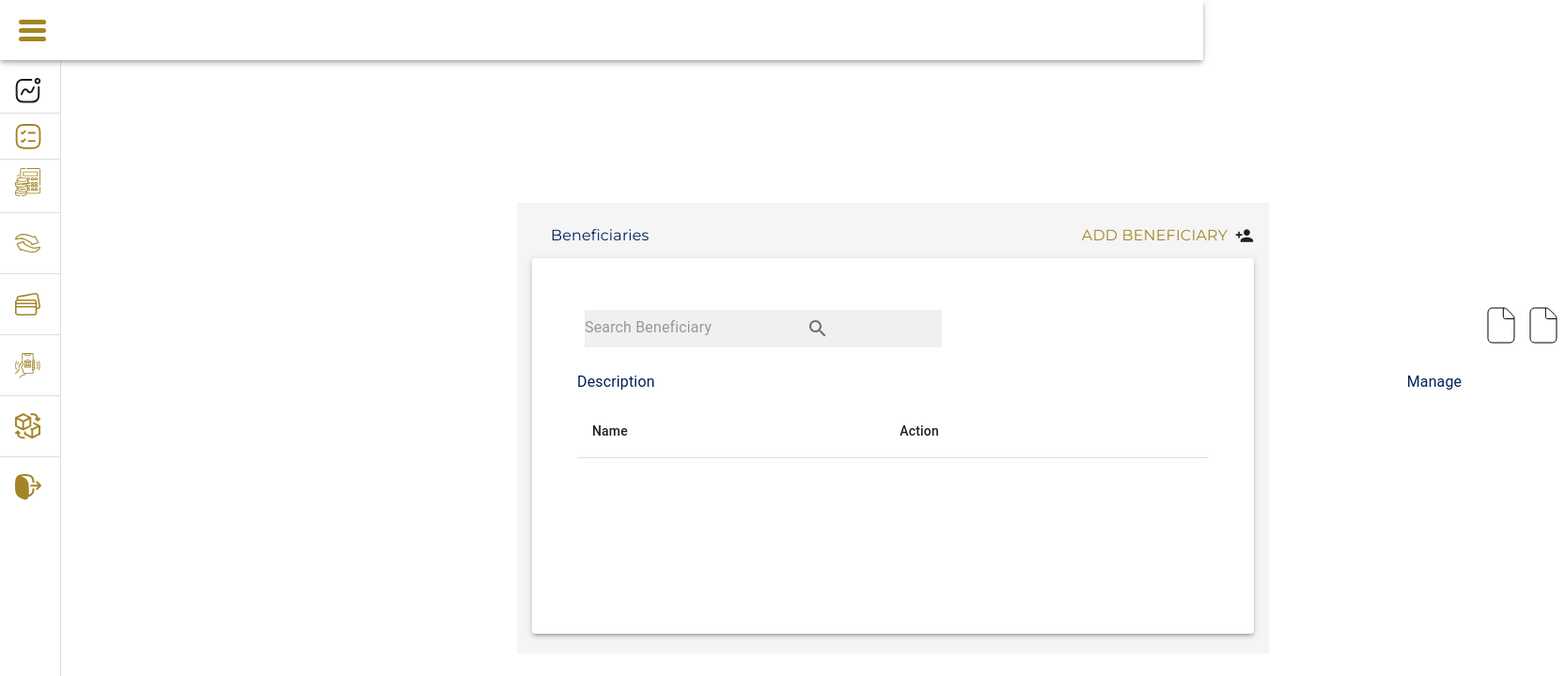
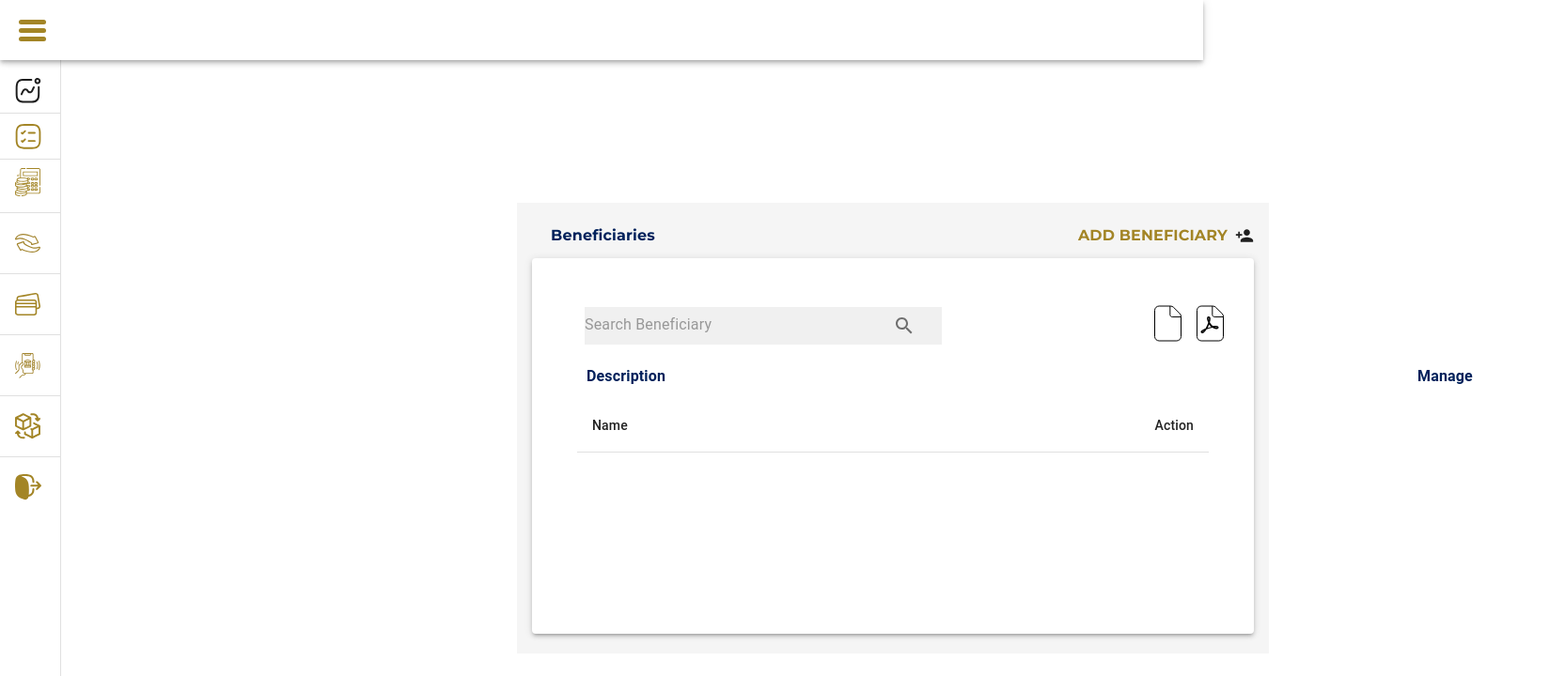
Before and after one commit to Equity-Afya/victoria-bank, a React (Vite) app: page /ManageBeneficiaries in a window 1280 px wide. Shown: the top 720 px of the page at 94% size, 1665 px wide, since content can reach past the window. Built offline with nearby package versions, Linux system fonts and the light colour scheme.

Commit message:
resolved conflicts

```diff
--- a/src/Pages/ManageBeneficiariesPage.jsx
+++ b/src/Pages/ManageBeneficiariesPage.jsx
@@ -1,6 +1,6 @@
 
 import Sidebar from '../components/Sidebar/Sidebar'
-import ManageBeneficiaries from '../components/ManageBeneficiaries'
+import ManageBeneficiaries from '../components/ManageBeneficiaries/ManageBeneficiaries'
 
 const ManageBeneficiariesPage = () => {
   return (
--- /dev/null
+++ b/src/components/ManageBeneficiaries/ManageBeneficiaries.css
@@ -0,0 +1,3 @@
+body {
+  font-family: 'Montserrat', sans-serif;
+}
--- a/src/components/ManageBeneficiaries.jsx
+++ b/src/components/ManageBeneficiaries/ManageBeneficiaries.jsx
@@ -1,14 +1,16 @@
 import { useState } from 'react';
-import { Box, Paper, Typography, InputBase, IconButton, Table, TableBody, TableCell, TableContainer, TableHead, TableRow } from '@mui/material';
+import { Box, Paper, Typography, InputBase, IconButton, Table, TableBody, TableCell, TableContainer, TableHead, TableRow, useMediaQuery } from '@mui/material';
 import SearchIcon from '@mui/icons-material/Search';
 import PersonAddIcon from '@mui/icons-material/PersonAdd';
 import EditIcon from '@mui/icons-material/Edit';
 import VisibilityIcon from '@mui/icons-material/Visibility';
-import pdf from '../assets/icons/pdf.svg';
-import excel from '../assets/icons/excel.svg';
+import pdf from 'src/assets/icons/pdf.svg';
+import excel from 'src/assets/icons/excel.svg';
+import './ManageBeneficiaries.css';
 
 const ManageBeneficiaries = () => {
   const [beneficiaries, setBeneficiaries] = useState([]);
+  const isSmallScreen = useMediaQuery('(max-width:768px)');
 
   const handleAddBeneficiary = () => {
     setBeneficiaries([...beneficiaries, { id: Date.now(), name: 'New Beneficiary' }]);
@@ -17,14 +19,15 @@ const ManageBeneficiaries = () => {
   return (
     <Box
       sx={{
-        marginLeft: '550px',
+        marginLeft: isSmallScreen ? '16px' : '550px',
         display: 'flex',
         flexDirection: 'column',
         alignItems: 'center',
         justifyContent: 'center',
-        height: '60vh',
+        height: isSmallScreen ? 'auto' : '60vh',
         bgcolor: '#f5f5f5',
         padding: 2,
+        position: 'relative', // Add position relative to the container
       }}
     >
       {/* Container for the subtitles */}
@@ -37,12 +40,12 @@ const ManageBeneficiaries = () => {
         }}
       >
         {/* Subtitle on the left */}
-        <Typography variant="subtitle1" sx={{ marginLeft: '20px', color: '#01215B', fontFamily: '"Montserrat", sans-serif' }}>
+        <Typography variant="subtitle1" sx={{ marginLeft: '20px', color: '#01215B', fontFamily: '"Montserrat", sans-serif', fontWeight: 'bold' }}>
           Beneficiaries
         </Typography>
         {/* Subtitle on the right with Person Add Icon */}
         <Box sx={{ display: 'flex', alignItems: 'center' }}>
-          <Typography variant="subtitle1" sx={{ marginRight: '8px', textTransform: 'uppercase', color: '#A38526', fontFamily: '"Montserrat", sans-serif' }}>
+          <Typography variant="subtitle1" sx={{ marginRight: '8px', textTransform: 'uppercase', color: '#A38526', fontFamily: '"Montserrat", sans-serif', fontWeight: 'bold' }}>
             ADD BENEFICIARY
           </Typography>
           <PersonAddIcon fontSize="small" onClick={handleAddBeneficiary} />
@@ -51,13 +54,14 @@ const ManageBeneficiaries = () => {
       <Paper
         elevation={3}
         sx={{
-          width: '60vw',
-          height: '50vh',
+          width: isSmallScreen ? '90vw' : '60vw',
+          height: isSmallScreen ? 'auto' : '50vh',
           padding: 6,
           textAlign: 'left',
           display: 'flex',
           flexDirection: 'column',
           alignItems: 'flex-start',
+          position: 'relative', // Add position relative to the Paper component
         }}
       >
         {/* Search Bar */}
@@ -70,23 +74,26 @@ const ManageBeneficiaries = () => {
             marginBottom: '16px',
           }}
         >
-          <Box sx={{ backgroundColor: '#f0f0f0' ,width: '380px'}}>
+          <Box sx={{ backgroundColor: '#f0f0f0', width: isSmallScreen ? '100%' : '380px' }}>
             <InputBase
               placeholder="Search Beneficiary"
-        sx={{ marginRight: '8px', flexGrow: 1}}
+              sx={{ marginRight: '100px', flexGrow: 1, borderRadius: '50px' }}
             />
             <IconButton>
               <SearchIcon />
-      </IconButton></Box>
+            </IconButton>
+          </Box>
+        </Box>
 
-          <Box sx={{ top: '-50px', marginLeft: '580px', gap: '15px', display: 'flex'}}>
+        {/* Overlay Images */}
+        <Box sx={{ position: 'absolute', top: '50px', left: '91%', transform: 'translateX(-50%)', zIndex: 1 }}>
+          <Box sx={{ display: 'flex', gap: '15px' }}>
             <Box>
-          <img src={excel} alt="Excel"  />
+              <img src={excel} alt="Excel" />
             </Box>
             <Box>
-          <img src={pdf} alt="PDF"  />
+              <img src={pdf} alt="PDF" />
             </Box>
-
           </Box>
         </Box>
 
@@ -97,24 +104,19 @@ const ManageBeneficiaries = () => {
             justifyContent: 'space-between',
             width: '100%',
             marginBottom: '10px',
-
           }}
         >
           {/* Description Subtitle */}
-          <Typography variant="subtitle1" sx={{ color: '#01215B' }}>
+          <Typography variant="subtitle1" sx={{ color: '#01215B', fontWeight: 'bold',marginLeft: '10px' }}>
             Description
           </Typography>
           <Box>
-
-
             {/* Manage Subtitle */}
-          <Typography variant="subtitle1" sx={{ color: '#01215B', marginLeft: '800px' }}>
+            <Typography variant="subtitle1" sx={{ color: '#01215B', marginLeft: isSmallScreen ? '0' : '800px', marginRight: '20px', fontWeight: 'bold' }}>
               Manage
             </Typography>
           </Box>
         </Box>
-          {/* Overlay Images */}
-
 
         {/* Table Container */}
         <TableContainer>
@@ -122,14 +124,14 @@ const ManageBeneficiaries = () => {
             <TableHead>
               <TableRow>
                 <TableCell>Name</TableCell>
-                <TableCell>Action</TableCell>
+                <TableCell align="right">Action</TableCell>
               </TableRow>
             </TableHead>
             <TableBody>
               {beneficiaries.map((beneficiary) => (
                 <TableRow key={beneficiary.id}>
                   <TableCell>{beneficiary.name}</TableCell>
-                  <TableCell>
+                  <TableCell align="right">
                     <EditIcon />
                     <VisibilityIcon />
                   </TableCell>
--- a/src/routes/index.jsx
+++ b/src/routes/index.jsx
@@ -2,6 +2,7 @@ import { BrowserRouter as Router, Route, Routes } from "react-router-dom";
 import DashboardPage from '../Pages/DashboardPage';
 import ManageBeneficiariesPage from "../Pages/ManageBeneficiariesPage";
 import AddBeneficiariespage from "../Pages/AddBeneficiariespage";import LoginPage from "src/Pages/LoginPage";
+
 
 function AppRoutes () {
     return (
@@ -12,7 +13,6 @@ function AppRoutes () {
               <Route path="/dashboard" element={<DashboardPage />} />
               <Route path="/add-beneficiaries" element={<AddBeneficiariespage />} />
                 <Route path="/" element={<LoginPage />} />
-
             </Routes>
         </Router>
     )
```
Also changed, not shown: src/assets/icons/pdf.svg. Lines whose indentation alone changed are shown as unchanged.
